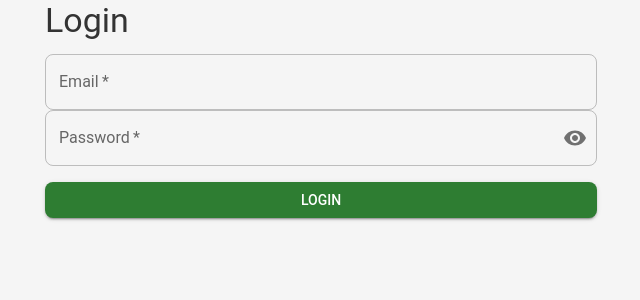
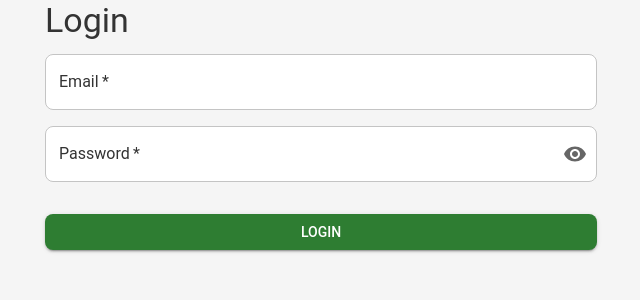
Before and after one commit to Zhenzhong-Zhou/widenaturals, a React (Create React App) app in the folder client/: page /login in a window 1280 px wide. Shown: the top 300 px of the page, without its empty margins (319-959 px from the left). Built offline with nearby package versions, Linux system fonts and the light colour scheme; no server answers.

Commit message:
Enhance file organization and styles

```diff
--- a/client/src/components/Form/EmployeeForm.jsx
+++ b/client/src/components/Form/EmployeeForm.jsx
@@ -1,5 +1,4 @@
-import { Box, Button, Typography, Container, Paper, IconButton, InputAdornment } from '@mui/material';
-import { Visibility, VisibilityOff } from '@mui/icons-material';
+import { Box, Button, Typography, Container, Paper} from '@mui/material';
 import { useTheme } from '@mui/material/styles';
 import { InputField } from "../../components";
 import employeeFormStyles from './EmployeeFormStyles';
@@ -11,9 +10,7 @@ const EmployeeForm = ({
                           handleSubmit,
                           fields,
                           showPassword,
-                          setShowPassword,
                           showConfirmPassword,
-                          setShowConfirmPassword,
                           errors
                       }) => {
     const theme = useTheme();
@@ -38,18 +35,6 @@ const EmployeeForm = ({
                             error={!!errors[field.name]}
                             helperText={errors[field.name]}
                             sx={styles.input}
-                            InputProps={field.type === 'password' ? {
-                                endAdornment: (
-                                    <InputAdornment position="end">
-                                        <IconButton
-                                            onClick={() => field.name === 'password' ? setShowPassword(!showPassword) : setShowConfirmPassword(!showConfirmPassword)}
-                                            edge="end"
-                                        >
-                                            {(field.name === 'password' ? showPassword : showConfirmPassword) ? <VisibilityOff /> : <Visibility />}
-                                        </IconButton>
-                                    </InputAdornment>
-                                )
-                            } : null}
                         />
                     ))}
                     <InputField
@@ -62,18 +47,6 @@ const EmployeeForm = ({
                         error={!!errors.confirm_password}
                         helperText={errors.confirm_password}
                         sx={styles.input}
-                        InputProps={{
-                            endAdornment: (
-                                <InputAdornment position="end">
-                                    <IconButton
-                                        onClick={() => setShowConfirmPassword(!showConfirmPassword)}
-                                        edge="end"
-                                    >
-                                        {showConfirmPassword ? <VisibilityOff /> : <Visibility />}
-                                    </IconButton>
-                                </InputAdornment>
-                            )
-                        }}
                     />
                     <Button type="submit" variant="contained" color="primary" fullWidth sx={styles.submitButton}>
                         {title}
--- a/client/src/components/Inputs/InputField.jsx
+++ b/client/src/components/Inputs/InputField.jsx
@@ -1,6 +1,7 @@
 import { useState } from 'react';
-import { TextField, IconButton, InputAdornment } from '@mui/material';
+import { TextField, IconButton, InputAdornment, useTheme } from '@mui/material';
 import { Visibility, VisibilityOff } from '@mui/icons-material';
+import inputFieldStyles from './InputFieldStyles';
 
 const InputField = ({
                         name,
@@ -13,14 +14,20 @@ const InputField = ({
                         sx,
                         error,
                         helperText,
-                        validateEmail = true, // Optional prop to toggle email validation
-                        customValidation // Optional prop for custom validation
+                        validateEmail = true,
+                        customValidation,
                     }) => {
     const [showPassword, setShowPassword] = useState(false);
+    const [showConfirmPassword, setShowConfirmPassword] = useState(false);
+
+    const theme = useTheme();
+    const styles = inputFieldStyles(theme);
 
     const handleClickShowPassword = () => {
         setShowPassword(!showPassword);
     };
+
+    const handleClickShowConfirmPassword = () => setShowConfirmPassword(!showConfirmPassword);
 
     const formatPhoneNumber = (phoneNumber) => {
         const cleaned = ('' + phoneNumber).replace(/\D/g, '');
@@ -44,7 +51,6 @@ const InputField = ({
                 // Optionally set error state here if needed
             }
         }
-        // Call onChange regardless to update the state in parent component
         onChange(event);
     };
 
@@ -60,36 +66,39 @@ const InputField = ({
         }
     };
 
+    const getInputProps = () => {
+        if (type === 'password') {
+            return {
+                endAdornment: (
+                    <InputAdornment position="end">
+                        <IconButton
+                            onClick={handleClickShowPassword}
+                            edge="end"
+                            aria-label="toggle password visibility"
+                            sx={styles.adornmentIcon}
+                        >
+                            {showPassword ? <VisibilityOff /> : <Visibility />}
+                        </IconButton>
+                    </InputAdornment>
+                ),
+            };
+        }
+        return null;
+    };
+
     return (
         <TextField
             name={name}
             label={label}
             type={type === 'password' ? (showPassword ? 'text' : 'password') : type}
-            value={value} // Directly use the value prop here
-            // value={type === 'tel' ? formatPhoneNumber(value) : value}
+            value={value}
             onChange={handleChange}
             required={required}
             fullWidth={fullWidth}
-            sx={sx}
+            sx={{ ...styles.inputField, ...sx }}
             error={error}
             helperText={helperText}
-            InputProps={
-                type === 'password'
-                    ? {
-                        endAdornment: (
-                            <InputAdornment position="end">
-                                <IconButton
-                                    onClick={handleClickShowPassword}
-                                    edge="end"
-                                    aria-label="toggle password visibility"
-                                >
-                                    {showPassword ? <VisibilityOff /> : <Visibility />}
-                                </IconButton>
-                            </InputAdornment>
-                        ),
-                    }
-                    : null
-            }
+            InputProps={getInputProps()}
         />
     );
 };
--- /dev/null
+++ b/client/src/components/Inputs/InputFieldStyles.js
@@ -0,0 +1,32 @@
+const inputFieldStyles = (theme) => ({
+    inputField: {
+        // Add your custom styles here
+        marginBottom: theme.spacing(2),
+        '& .MuiInputBase-root': {
+            backgroundColor: theme.palette.background.paper,
+        },
+        '& .MuiFormLabel-root': {
+            color: theme.palette.text.primary,
+        },
+        '& .Mui-focused': {
+            color: theme.palette.primary.main,
+        },
+        '& .Mui-error': {
+            color: theme.palette.error.main,
+        },
+        '& .MuiInput-underline:before': {
+            borderBottomColor: theme.palette.divider,
+        },
+        '& .MuiInput-underline:hover:not(.Mui-disabled):before': {
+            borderBottomColor: theme.palette.primary.light,
+        },
+        '& .MuiInput-underline:after': {
+            borderBottomColor: theme.palette.primary.main,
+        },
+    },
+    adornmentIcon: {
+        color: theme.palette.text.secondary,
+    },
+});
+
+export default inputFieldStyles;
```
